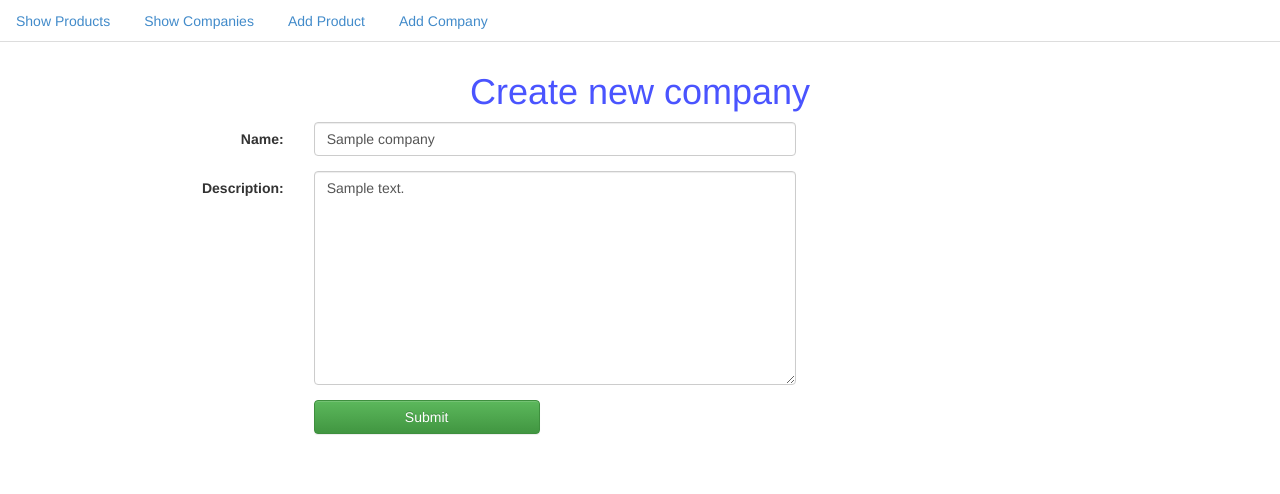
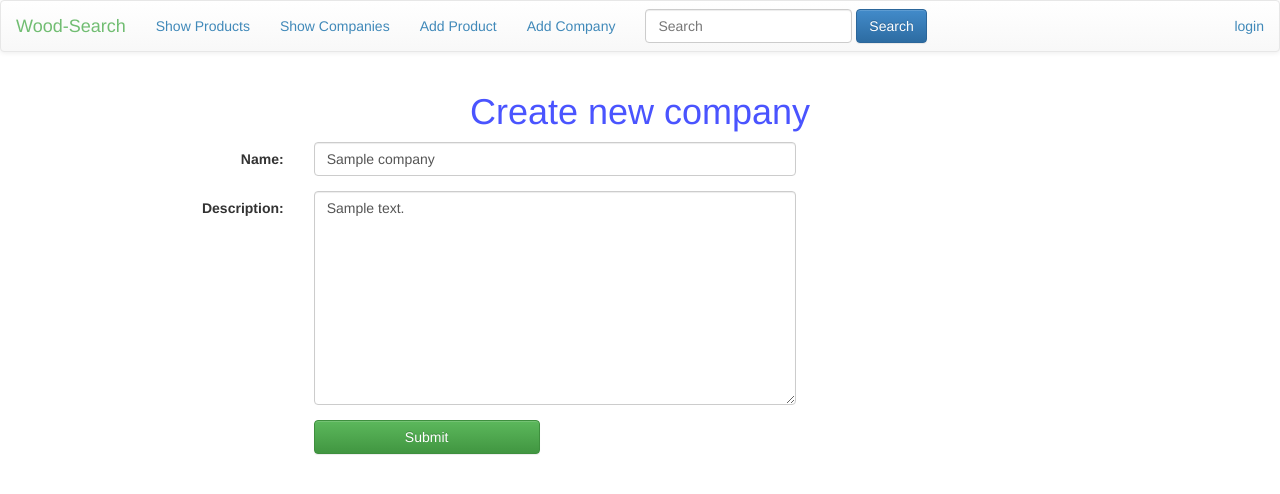
Before and after one commit to sielakos/wood-search, a Flask app: template search/templates/company/edit_company.html in a window 1280 px wide. Shown: the top 494 px of the page. Run offline with Flask 2, Linux system fonts and the light colour scheme; the template is opened without the code that fills it: most values are stand-ins (such as "Sample title", 1, 10 or a date in 2020); parts of the project's set-up code (start-up, migrations or seed data) failed here and were passed over; some libraries are stand-ins or nearby versions.

Commit message:
user menu

```diff
--- a/search/auth.py
+++ b/search/auth.py
@@ -30,6 +30,12 @@ def is_owner(object_id, user=None):
         user = get_current_user()
 
     return user is not None and (object_id in user.access_list or has_role('ROLE_ADMIN', user))
+
+
+@app.template_global()
+def is_logged_in():
+    user = get_current_user()
+    return user is not None
 
 
 def has_role_decorator(role):
--- a/search/static/styles.css
+++ b/search/static/styles.css
@@ -60,3 +60,11 @@
     content: ',';
     margin-right: 5px;
 }
+
+.navbar-nav a {
+    color: rgb(64, 137, 185) !important;
+}
+
+.ws-brand {
+    color: #71BD72 !important;
+}
--- a/search/templates/menu.html
+++ b/search/templates/menu.html
@@ -1,6 +1,34 @@
-<ul class="nav nav-tabs">
-    <li><a href="{{ url_for('show_products') }}">Show Products</a></li>
-    <li><a href="{{ url_for('show_companies') }}">Show Companies</a></li>
-    <li><a href="{{ url_for('add_product') }}">Add Product</a></li>
-    <li><a href="{{ url_for('add_company') }}">Add Company</a></li>
-</ul>
+<div class="navbar navbar-default">
+    <div class="container-fluid">
+        <div class="navbar-header">
+            <a class="navbar-brand ws-brand" href="{{ url_for('index') }}">Wood-Search</a>
+        </div>
+
+        <ul class="nav navbar-nav">
+            <li><a href="{{ url_for('show_products') }}">Show Products</a></li>
+            <li><a href="{{ url_for('show_companies') }}">Show Companies</a></li>
+            <li><a href="{{ url_for('add_product') }}">Add Product</a></li>
+            <li><a href="{{ url_for('add_company') }}">Add Company</a></li>
+        </ul>
+
+        <form class="navbar-form navbar-left" role="search">
+            <div class="form-group">
+              <input type="text" class="form-control" placeholder="Search">
+            </div>
+            <button type="submit" class="btn btn-primary">Search</button>
+        </form>
+
+        <ul class="nav navbar-nav navbar-right">
+            {% if not is_logged_in() %}
+                <li><a href="{{ url_for('login') }}">login</a></li>
+            {% else %}
+                {% with user = get_current_user() %}
+                    <li><a href="{{ url_for('user_profile') }}">{{ user.name }} - profile</a></li>
+                    <li><a href="{{ url_for('logout') }}">logout</a></li>
+                {% endwith %}
+            {% endif %}
+        </ul>
+
+    </div>
+
+</div>
--- a/search/templates/user/profile.html
+++ b/search/templates/user/profile.html
@@ -33,8 +33,6 @@
                         {% for role in user.roles %}
                             <li>{{ role }}</li>
                         {% endfor %}
-                        <li>1</li>
-                        <li>2</li>
                     </ul>
                 </div>
             </div>
--- a/search/user_views.py
+++ b/search/user_views.py
@@ -6,6 +6,6 @@ from flask import render_template
 
 @app.route('/user/profile')
 @logged_in_decorator
-def profile():
+def user_profile():
     user = get_current_user()
     return render_template('user/profile.html', user=user)
```
